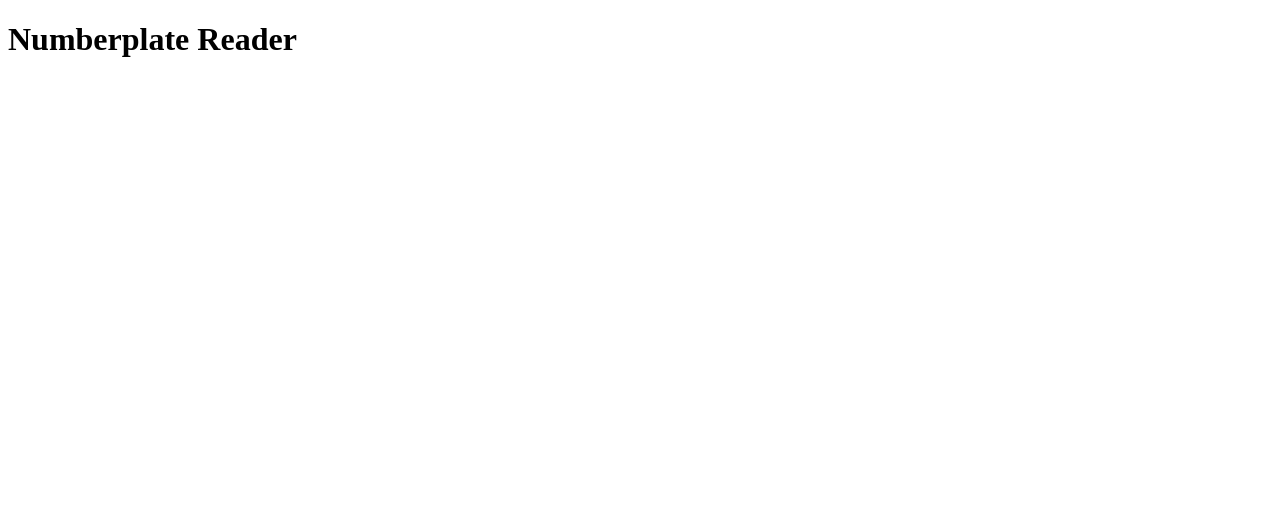
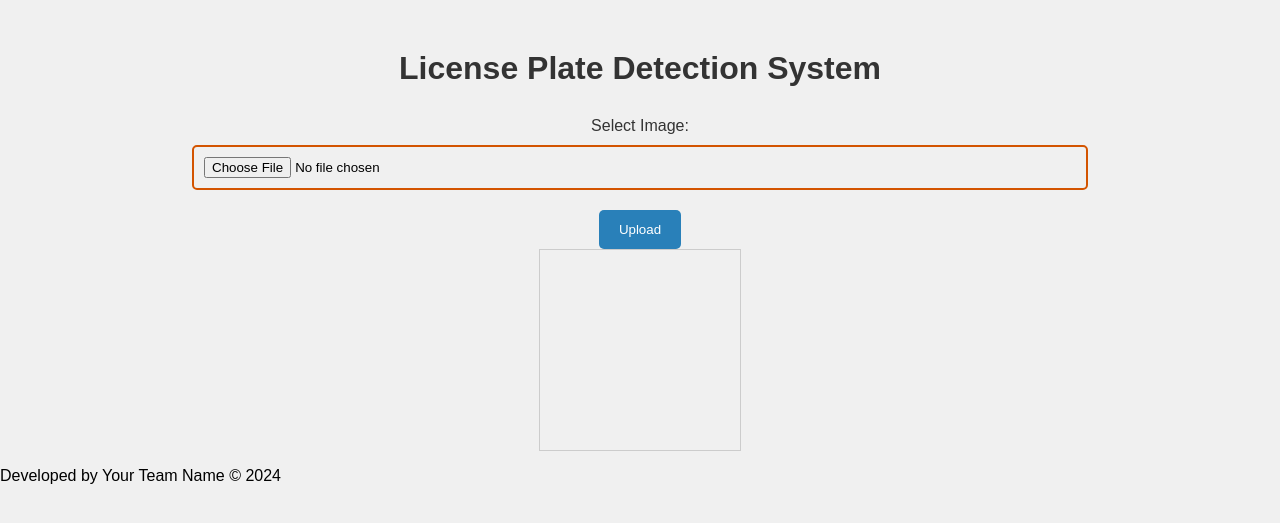
Before and after one commit to Harsh9307/PBL-Project, a Flask app: page / in a window 1280 px wide. Shown: the top 523 px of the page. Run offline with Flask 3, Linux system fonts and the light colour scheme.

Commit message:
created index.html and modified it

```diff
--- a/app.py
+++ b/app.py
@@ -1,22 +1,16 @@
+# Example web interface (using Flask)
+from flask import Flask, request, render_template
 
-from flask import Flask, render_template
-
-
-
-
-# Create flask app
 app = Flask(__name__)
 
-# Add app routes
 @app.route('/')
-def application():
+def index():
     return render_template('index.html')
-@app.route('/app')
 
-def application():
-    return render_template('layout.html')
+@app.route('/upload', methods=['POST'])
+def upload():
+    # Handle file upload and process image
+    return "Image uploaded and processed successfully!"
 
-
-
-if __name__ == "__main__":
-    app.run()
+if __name__ == '__main__':
+    app.run(debug=True)
--- /dev/null
+++ b/static/styles.css
@@ -0,0 +1,79 @@
+/* Global Styles */
+body {
+    font-family: Arial, sans-serif;
+    margin: 0;
+    padding: 0;
+    background-color: #f0f0f0; /* Light gray background */
+}
+
+.container {
+    max-width: 800px;
+    margin: 0 auto;
+    padding: 20px;
+}
+
+h1 {
+    text-align: center;
+    margin-top: 50px;
+    color: #333;
+}
+
+form {
+    width: 70%;
+    margin: 0 auto;
+    text-align: center;
+    margin-top: 30px;
+}
+
+label {
+    display: block;
+    margin-bottom: 10px;
+    color: #333;
+}
+
+input[type="file"] {
+    border: 2px solid #d35400; /* Orange border */
+    padding: 10px;
+    width: 100%;
+    box-sizing: border-box;
+    margin-bottom: 20px;
+    border-radius: 5px;
+}
+
+button {
+    background-color: #2980b9; /* Blue button */
+    color: white;
+    padding: 12px 20px;
+    border: none;
+    border-radius: 5px;
+    cursor: pointer;
+    transition: background-color 0.3s ease;
+}
+
+button:hover {
+    background-color: #1a5276; /* Darker blue on hover */
+}
+
+/* Responsive Styles */
+@media (max-width: 768px) {
+    form {
+        width: 90%;
+    }
+}
+
+#image-preview {
+    width: 200px; /* Set the width of the preview container */
+    height: 200px; /* Set the height of the preview container */
+    margin: 0 auto; /* Center the container horizontally */
+    border: 1px solid #ccc; /* Add border for visual separation */
+    text-align: center; /* Center the image horizontally */
+    line-height: 200px; /* Center the image vertically */
+    overflow: hidden; /* Hide overflow content */
+}
+
+#preview {
+    max-width: 100%; /* Limit the maximum width of the image to the container width */
+    max-height: 100%; /* Limit the maximum height of the image to the container height */
+    display: inline-block; /* Make the image display as inline-block for centering */
+    vertical-align: middle; /* Align the image vertically in the container */
+}
--- a/templates/index.html
+++ b/templates/index.html
@@ -1,7 +1,40 @@
-{% extends 'layout.html' %}
+<!DOCTYPE html>
+<html lang="en">
+<head>
+    <meta charset="UTF-8">
+    <meta name="viewport" content="width=device-width, initial-scale=1.0">
+    <title>License Plate Detection</title>
+    <link rel="stylesheet" href="{{ url_for('static', filename='styles.css') }}">
 
-{% block body %}
-  <div class="container is-fluid">
-    <h1>Body Content</h1>
-  </div>
-{% endblock %}
+</head>
+<body>
+
+
+    <h1>License Plate Detection System</h1>
+    <form action="/upload" method="post" enctype="multipart/form-data">
+        <label for="image">Select Image:</label>
+        <input type="file" name="image" id="image" accept="image/*" required>
+        <button type="submit">Upload</button>
+    </form>
+    <div id="image-preview">
+      <img id="preview" src="#" alt="Preview Image" style="display: none;">
+    </div>
+
+    <footer>
+      <p>Developed by Your Team Name &copy; 2024</p>
+    </footer>
+    <script>
+      function previewImage(event) {
+          var reader = new FileReader();
+          reader.onload = function() {
+              var preview = document.getElementById('preview');
+              preview.src = reader.result;
+              preview.style.display = 'block';
+          }
+          reader.readAsDataURL(event.target.files[0]);
+      }
+      document.getElementById('image').addEventListener('change', previewImage);
+  </script>
+
+</body>
+</html>
--- a/templates/layout.html
+++ b/templates/layout.html
@@ -8,7 +8,11 @@
     <header>
       <h1>Numberplate Reader</h1>
     </header>
-    <main></main>
+    <main>
+      {% block body %}
+
+      {% endblock %}
+    </main>
     <footer></footer>
   </body>
 </html>
```
Also changed, not shown: 1 other file.
